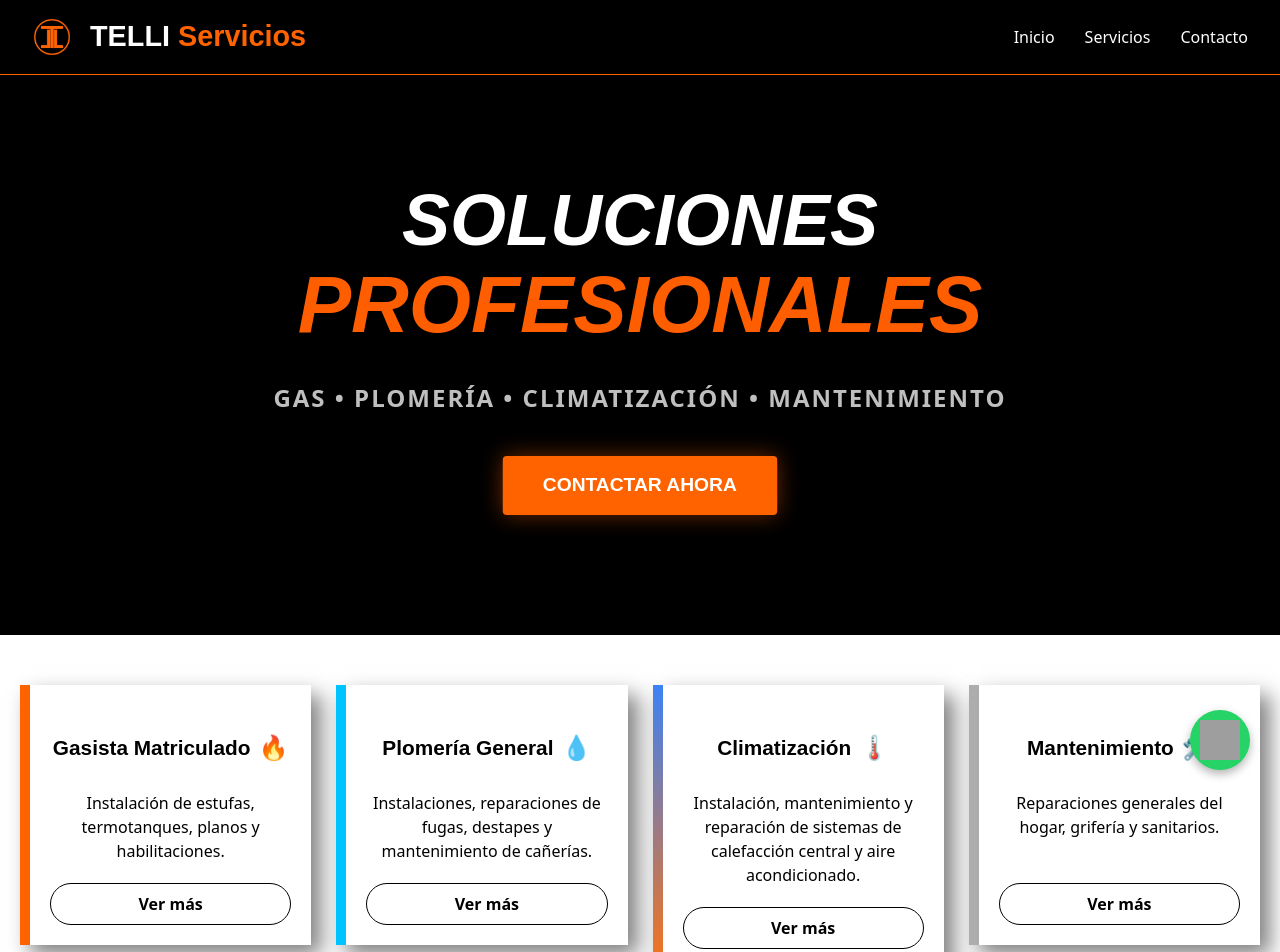
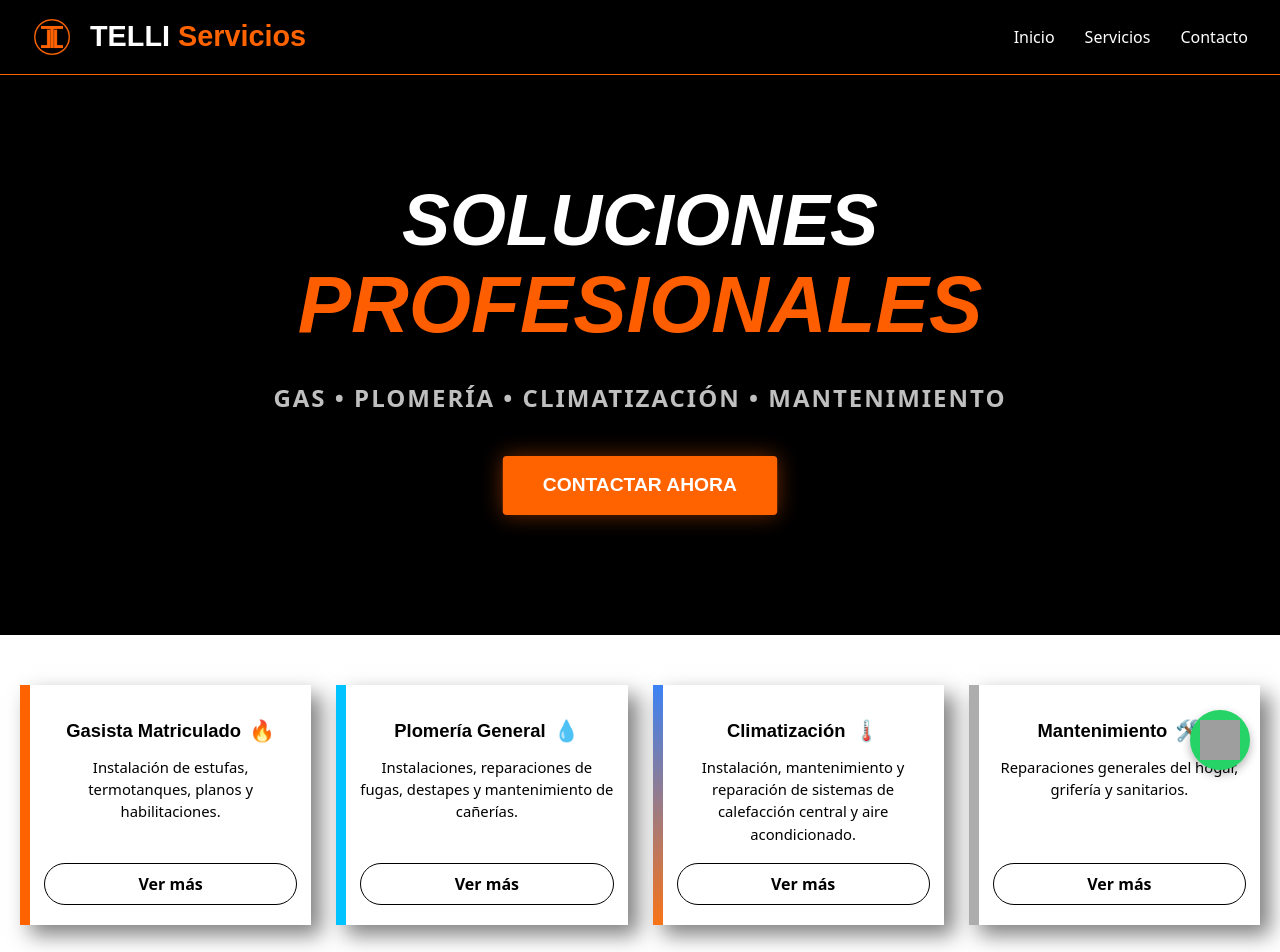
Before and after one commit to eEmanuel07/Telli-Servicios, a React (Vite) app: page / in a window 1280 px wide. Shown: the top 952 px of the page. Built offline with nearby package versions, Linux system fonts and the light colour scheme; grey boxes are pictures that could not be loaded.

Commit message:
ajuste de tamaño de titulos y margenes de tarjetas

```diff
--- a/src/components/ServiceCard.tsx
+++ b/src/components/ServiceCard.tsx
@@ -17,7 +17,7 @@ function ServiceCard({
     descripcion,
     icono,
     color = "#000000",
-    margin = "20px",
+    margin = "15px",
     historia,
     trabajos,
     consejos
@@ -34,17 +34,17 @@ function ServiceCard({
             whileInView={{ opacity: 1, y: 0 }}
             viewport={{ once: true, margin: "-50px" }}
             transition={{ duration: 0.5 }}
-            className={`bg-white text-black flex flex-col justify-between border-l-[10px] border-solid p-[20px] text-center w-full max-w-[350px] transition-transform duration-300 shadow-[10px_10px_20px_rgba(0,0,0,0.5)] hover:scale-105 ${
-                isExpanded ? "h-auto" : "min-h-[260px]"
+            className={`bg-white text-black flex flex-col justify-between border-l-[10px] border-solid px-[14px] py-[20px] text-center w-full max-w-[350px] transition-transform duration-300 shadow-[10px_10px_20px_rgba(0,0,0,0.5)] hover:scale-105 ${
+                isExpanded ? "h-auto" : "min-h-[240px]"
             }`}
             style={borderStyle}
         >
-            <h3 className="text-[1.3rem] font-black text-black my-[15px] font-['Montserrat',_sans-serif] flex flex-row gap-2 items-center justify-center">
+            <h3 className="text-[1.15rem] font-black text-black my-[10px] font-['Montserrat',_sans-serif] flex flex-row gap-2 items-center justify-center">
                 <span>{titulo}</span>
-                <span className="text-[1.5rem] mb-[10px] mt-[10px]">{icono}</span>
+                <span className="text-[1.3rem] mb-0 mt-0">{icono}</span>
             </h3>
 
-            <div className="w-full text-[1rem]" style={{ marginBottom: margin }}>
+            <div className="w-full text-[0.925rem]" style={{ marginBottom: margin }}>
                 <AnimatePresence mode="wait">
                     {!isExpanded ? (
                         <motion.p
```
